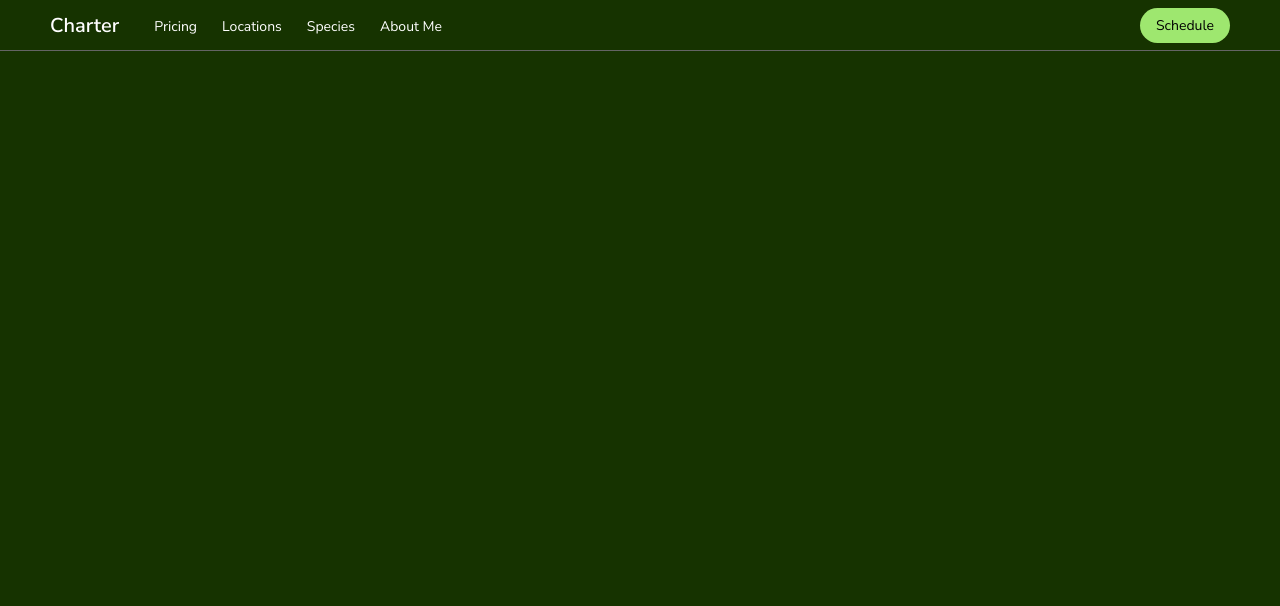
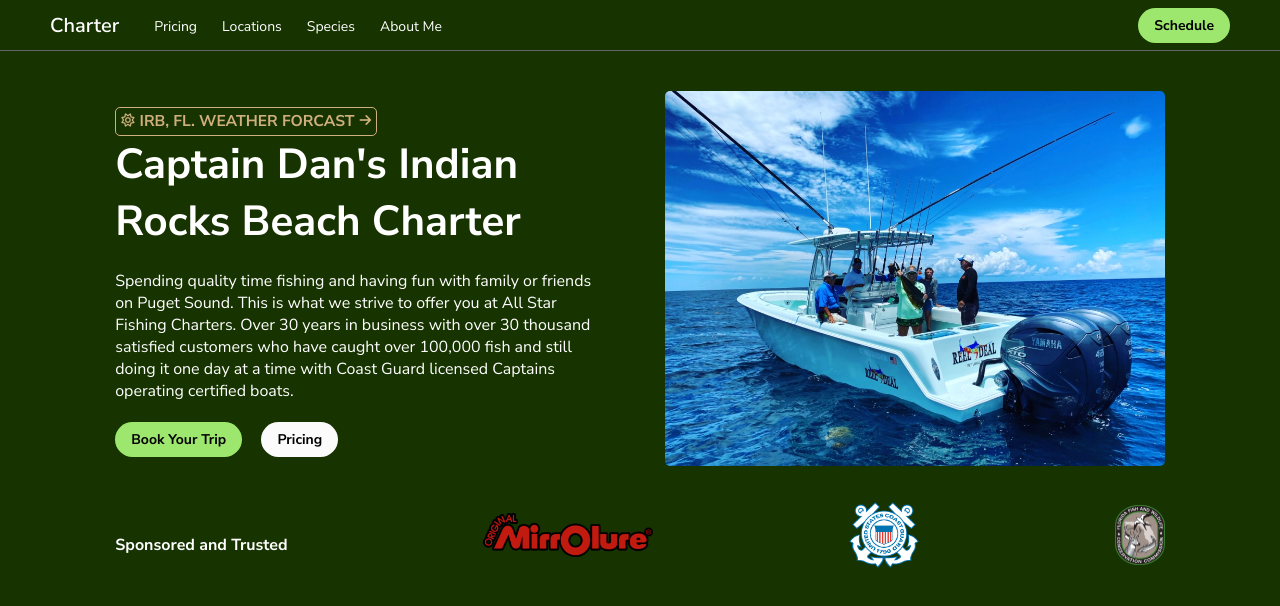
Before and after one commit to difrancesco1/Fishing-Charter, a plain HTML site: page index.html in a window 1280 px wide. Drawn offline with Linux system fonts and the light colour scheme.

Commit message:
added hero

```diff
--- a/assets/styles.css
+++ b/assets/styles.css
@@ -63,6 +63,18 @@ nav {
     border: none;
     background: #9ee76f;
     font-size: 14px;
+    font-weight: 700;
+
+}
+
+.btn-primary {
+    border-radius: 30px;
+    padding: 8px 16px;
+    border: none;
+    background: #fafbfa;
+    font-size: 14px;
+    color:black;
+    font-weight: 700;
 
 }
 
@@ -70,3 +82,105 @@ nav {
     text-decoration: none;
     color:black;
 }
+
+section {
+    display: flex;
+    flex-direction: column;
+    align-items: center;
+}
+
+hero {
+    display: flex;
+    flex-direction: row;
+    gap: 15px;
+    width: 82%;
+    margin-top: 40px;
+    align-items: center;
+}
+
+.left-container {
+    display: flex;
+    width: 60%;
+    flex-direction: column;
+}
+
+.weather-widget {
+    display: flex;
+    flex-direction: row;
+    align-items: center;
+    gap:5px;
+    color:#cfaf7c;
+}
+
+.weather-widget {
+    border: 1px solid #cfaf7c;
+    border-radius: 5px;
+    padding: 2.5px 5px;
+    background: transparent;
+}
+
+.a-link-weather {
+    text-decoration: none;
+}
+
+.forecast-btn {
+
+}
+
+.title-hero {
+    color: white;
+    font-size: 42px;
+    width: 90%;
+}
+
+.p-hero {
+    color: white;
+    text-wrap: auto;
+    width: 90%;
+    margin-top: 20px;
+}
+
+.left-btn-container {
+    margin-top:20px;
+}
+
+#btn-left-cont {
+    margin-left:15px;
+}
+
+.right-containter {
+
+}
+
+.hero-image {
+    width: 500px;
+    border-radius: 5px;
+}
+
+.bottom-container-hero {
+    display: flex;
+    flex-direction: row;
+    align-items: center;
+    justify-content: space-between;
+    width: 82%;
+    margin-top: 30px;
+}
+
+.bottom-text-hero {
+    color: white;
+    text-wrap: auto;
+    margin-top: 20px;
+    font-size: 16px;
+}
+
+.bottom-logo {
+    width: 170px;
+}
+
+.bottom-logo-coast {
+    width:70px;
+}
+
+.bottom-logo-FFWL {
+    width:50px;
+}
--- a/index.html
+++ b/index.html
@@ -6,6 +6,7 @@
     <title>Document</title>
     <link rel="stylesheet" href="./assets/styles.css">
 
+    <link rel="stylesheet" href="https://cdnjs.cloudflare.com/ajax/libs/font-awesome/6.5.1/css/all.min.css">
     <link rel="preconnect" href="https://fonts.googleapis.com">
     <link rel="preconnect" href="https://fonts.gstatic.com" crossorigin>
     <link href="https://fonts.googleapis.com/css2?family=Nunito+Sans:ital,opsz,wght@0,6..12,200..1000;1,6..12,200..1000&display=swap" rel="stylesheet">
@@ -26,5 +27,39 @@
             <button class="btn-secondary"><a class="btn-a-link" href="">Schedule</a></button>
         </div>
     </nav>
+    <section>
+        <hero>
+            <div class="left-container">
+                <div>
+                    <a class="a-link-weather" href="">
+                        <button class="weather-widget">
+                            <i class="fa-regular fa-sun"></i>
+                            <h3 class="forecast-btn">IRB, FL. WEATHER FORCAST</h3>
+                            <i class="fa-solid fa-arrow-right"></i>
+                        </button>
+                    </a>
+                </div>
+                <h2 class="title-hero">Captain Dan's Indian Rocks Beach Charter</h2>
+                <p class="p-hero">Spending quality time fishing and having fun with family or friends on Puget Sound. This is what we strive to offer you at All Star Fishing Charters.
+
+                    Over 30 years in business with over 30 thousand satisfied customers who have caught over 100,000 fish and still doing it one day at a time with Coast Guard licensed Captains operating certified boats.</p>
+
+                <div class="left-btn-container">
+                    <a><button class="btn-secondary">Book Your Trip</button></a>
+                    <a><button id="btn-left-cont" class="btn-primary">Pricing</button></a>
+                </div>
+            </div>
+            <div class="right-container">
+                <img class="hero-image" src="./assets/images/fish1.jpg">
+            </div>
+
+        </hero>
+        <div class="bottom-container-hero">
+            <h3 class="bottom-text-hero">Sponsored and Trusted</h3>
+            <img class="bottom-logo" src="./assets/images/mirrolure-logo.png">
+            <img class="bottom-logo-coast" src="./assets/images/CoastGuardLogo.png">
+            <img class="bottom-logo-FFWL" src="./assets/images/FFWL.png">
+        </div>
+    </section>
 </body>
 </html>
```
Also changed, not shown: assets/images/CoastGuardLogo.png (added), assets/images/FFWL.jpg (added), assets/images/FFWL.png (added), assets/images/fish1.jpg (added), assets/images/mirrolure-logo.png (added).
